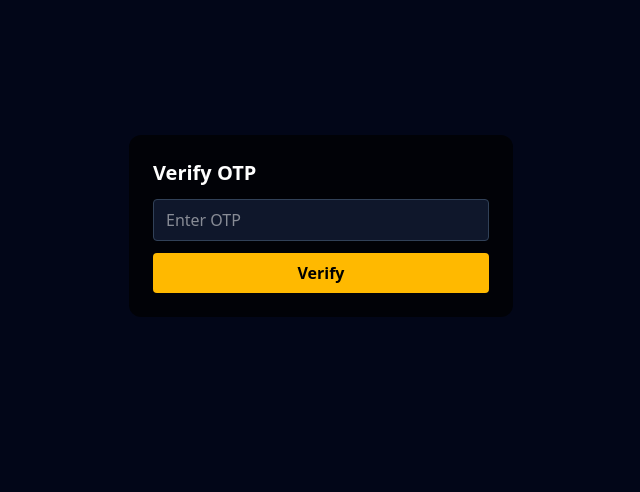
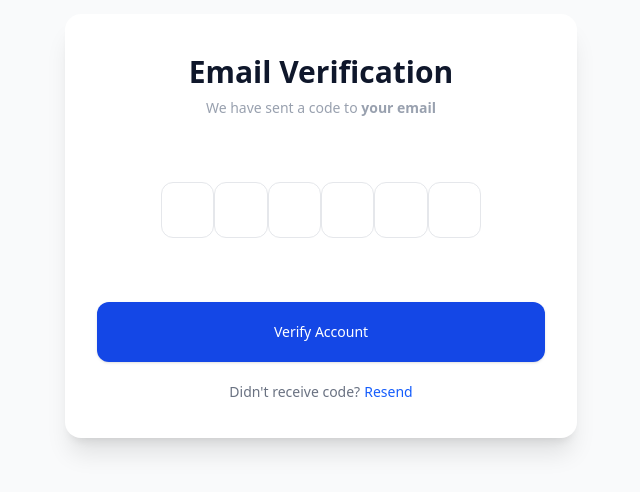
Before and after one commit to shubham5158/vercel-frontend, a React (Vite) app: page /verify-otp in a window 1280 px wide. Shown: the part 174-666 px from the top of the page, without its empty margins (319-959 px from the left). Built offline with nearby package versions, Linux system fonts and the light colour scheme.

Commit message:
feat: enhance OTP verification page with improved UI and input handling

```diff
--- a/src/pages/admin/VerifyOtpPage.jsx
+++ b/src/pages/admin/VerifyOtpPage.jsx
@@ -28,26 +28,70 @@ const VerifyOtpPage = () => {
     }
   };
 
+  return (
+    <div className="relative flex min-h-screen flex-col justify-center overflow-hidden bg-gray-50 py-12">
+      <div className="relative bg-white px-6 pt-10 pb-9 shadow-xl mx-auto w-full max-w-lg rounded-2xl">
+        <div className="mx-auto flex w-full max-w-md flex-col space-y-16">
 
-  return (
-    <div className="min-h-screen flex items-center justify-center bg-slate-950 text-white">
-      <div className="bg-black/70 p-6 rounded-xl w-full max-w-sm">
-        <h1 className="text-xl font-semibold mb-3">Verify OTP</h1>
+          {/* HEADER */}
+          <div className="flex flex-col items-center justify-center text-center space-y-2">
+            <div className="font-semibold text-3xl">
+              <p>Email Verification</p>
+            </div>
+            <div className="flex flex-row text-sm font-medium text-gray-400">
+              <p>
+                We have sent a code to{" "}
+                <span className="font-semibold">
+                  {email || "your email"}
+                </span>
+              </p>
+            </div>
+          </div>
 
+          {/* OTP INPUTS */}
+          <div>
+            <div className="flex flex-col space-y-16">
+              <div className="flex flex-row items-center justify-between mx-auto w-full max-w-xs">
+                {[0, 1, 2, 3, 4, 5].map((i) => (
+                  <div key={i} className="w-14 h-14">
                     <input
-          value={otp}
-          onChange={(e) => setOtp(e.target.value.replace(/\D/g, ""))}
-          maxLength={6}
-          placeholder="Enter OTP"
-          className="w-full px-3 py-2 mb-3 bg-slate-900 border border-slate-700 rounded"
+                      type="text"
+                      inputMode="numeric"
+                      maxLength={1}
+                      value={otp[i] || ""}
+                      onChange={(e) => {
+                        const val = e.target.value.replace(/\D/g, "");
+                        if (!val) return;
+                        const arr = otp.split("");
+                        arr[i] = val;
+                        setOtp(arr.join("").slice(0, 6));
+                      }}
+                      className="w-full h-full text-center text-lg outline-none rounded-xl border border-gray-200 bg-white focus:bg-gray-50 focus:ring-1 ring-blue-700"
                     />
+                  </div>
+                ))}
+              </div>
 
+              {/* BUTTONS */}
+              <div className="flex flex-col space-y-5">
                 <button
                   onClick={handleVerify}
-          className="w-full bg-amber-400 text-black py-2 rounded font-semibold"
+                  className="flex flex-row items-center justify-center text-center w-full rounded-xl outline-none py-5 bg-blue-700 text-white text-sm shadow-sm"
                 >
-          Verify
+                  Verify Account
                 </button>
+
+                <div className="flex flex-row items-center justify-center text-center text-sm font-medium space-x-1 text-gray-500">
+                  <p>Didn't receive code?</p>
+                  <span className="text-blue-600 cursor-pointer">
+                    Resend
+                  </span>
+                </div>
+              </div>
+            </div>
+          </div>
+
+        </div>
       </div>
     </div>
   );
```
Lines whose indentation alone changed are shown as unchanged.
